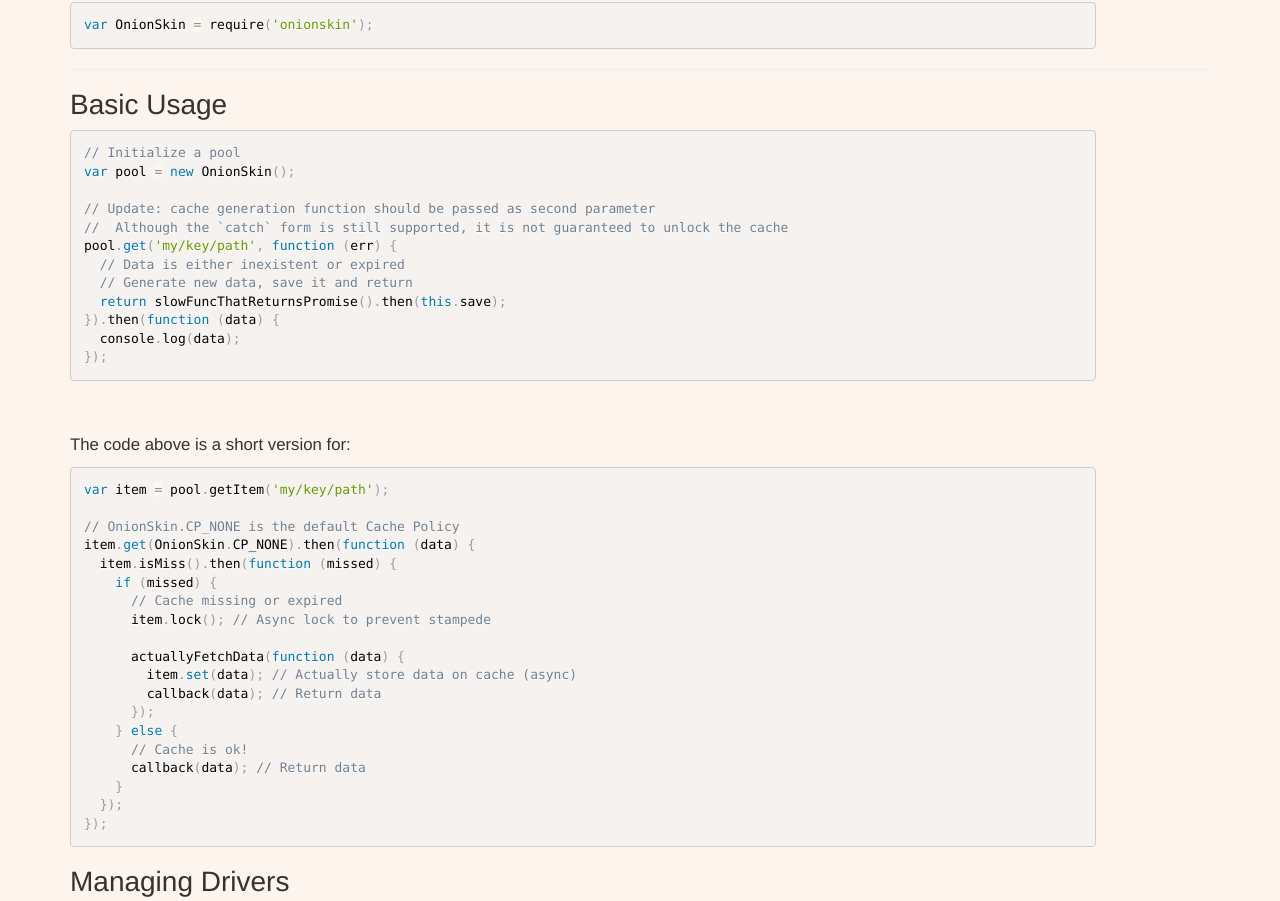
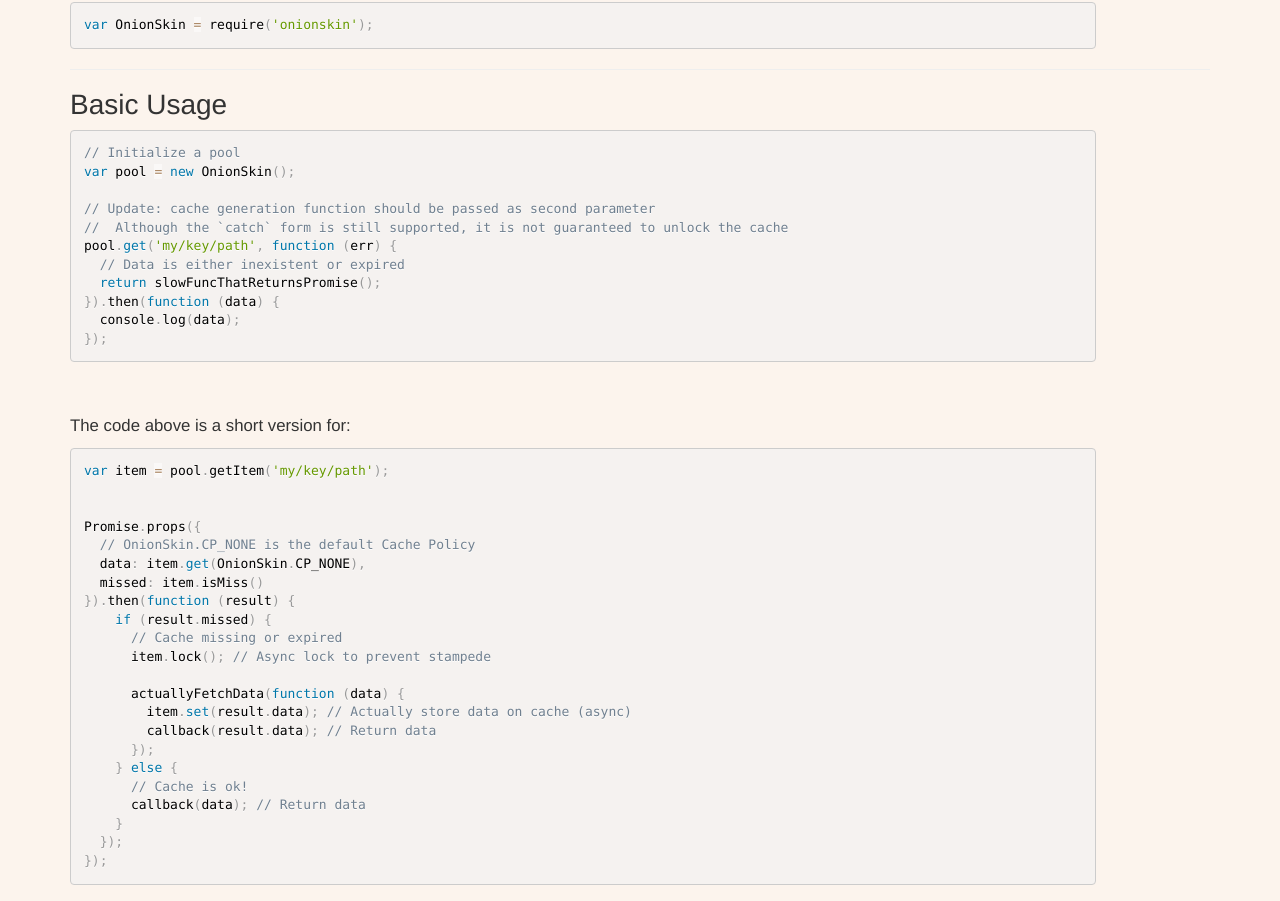
Before and after one commit to onionskin/onionskin.github.io, a website: page index.html in a window 1280 px wide. Shown: the part 1103-2004 px from the top of the page. Drawn offline with Linux system fonts and the light colour scheme.

Commit message:
Update usage

```diff
--- a/index.html
+++ b/index.html
@@ -92,8 +92,7 @@ var pool = new OnionSkin();
 //  Although the `catch` form is still supported, it is not guaranteed to unlock the cache
 pool.get('my/key/path', function (err) {
   // Data is either inexistent or expired
-  // Generate new data, save it and return
-  return slowFuncThatReturnsPromise().then(this.save);
+  return slowFuncThatReturnsPromise();
 }).then(function (data) {
   console.log(data);
 });</code></pre>
@@ -103,16 +102,19 @@ pool.get('my/key/path', function (err) {
       </p>
       <pre><code class="language-javascript">var item = pool.getItem('my/key/path');
 
-// OnionSkin.CP_NONE is the default Cache Policy
-item.get(OnionSkin.CP_NONE).then(function (data) {
-  item.isMiss().then(function (missed) {
-    if (missed) {
+
+Promise.props({
+  // OnionSkin.CP_NONE is the default Cache Policy
+  data: item.get(OnionSkin.CP_NONE),
+  missed: item.isMiss()
+}).then(function (result) {
+    if (result.missed) {
       // Cache missing or expired
       item.lock(); // Async lock to prevent stampede
 
       actuallyFetchData(function (data) {
-        item.set(data); // Actually store data on cache (async)
-        callback(data); // Return data
+        item.set(result.data); // Actually store data on cache (async)
+        callback(result.data); // Return data
       });
     } else {
       // Cache is ok!
```
